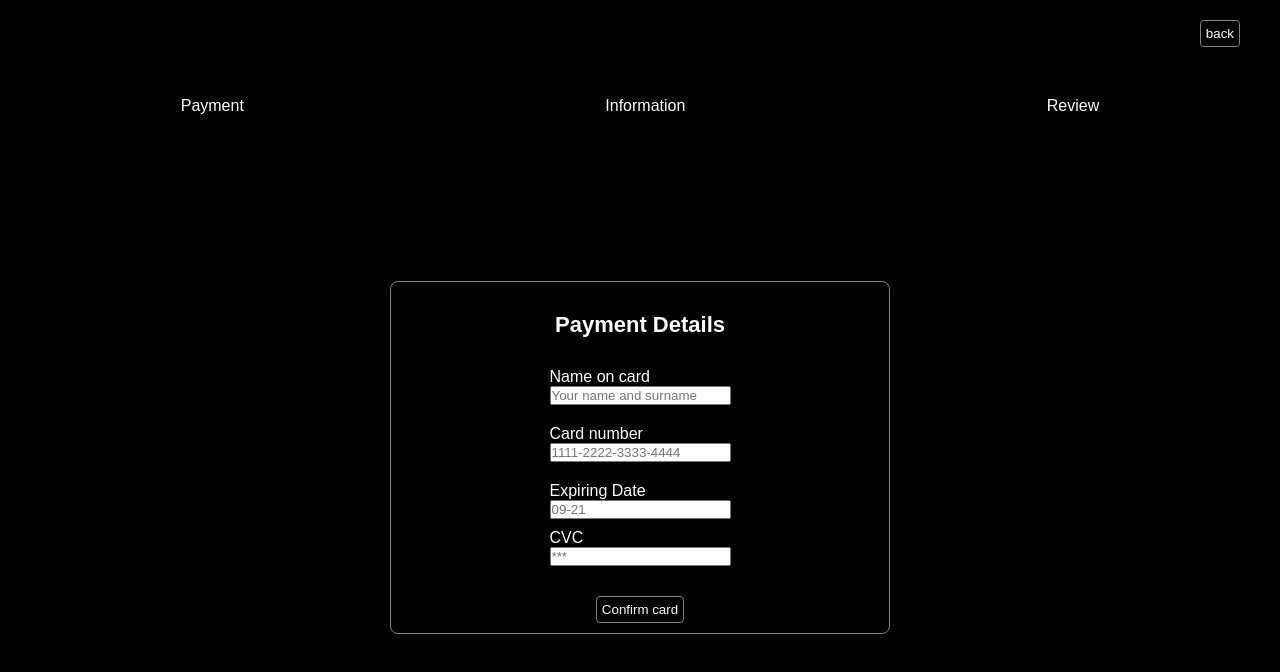
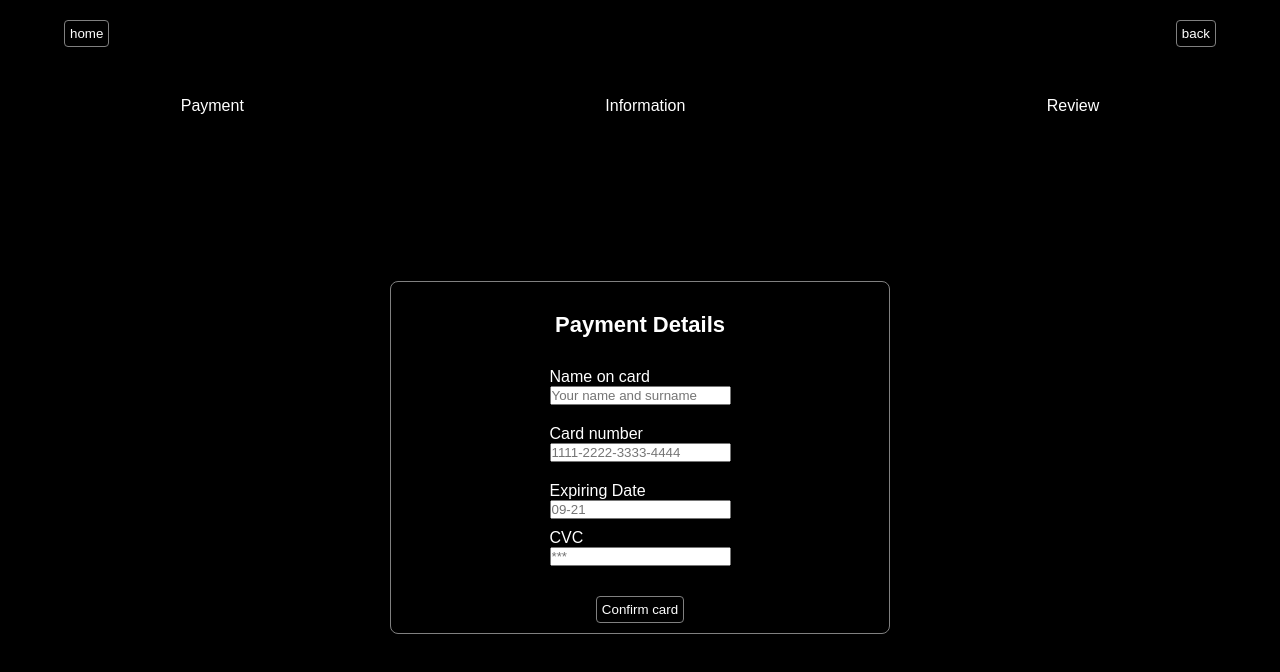
Before and after one commit to juneladedja/Muscles-developers-gym-website, a React (Vite) app: page /checkout in a window 1280 px wide. Shown: the top 672 px of the page. Built offline with nearby package versions, Linux system fonts and the light colour scheme; a web font is replaced by a local one.

Commit message:
added button backHome

```diff
--- a/src/Checkout.css
+++ b/src/Checkout.css
@@ -14,9 +14,15 @@
   margin-right: 40px;
 }
 
-/* .menu-icons-container{
-    border: 1px solid wheat;
-} */
+.menu-icons-container{
+  width: 100vw;
+  max-width: 1920px;
+  display: flex;
+  align-items: center;
+  justify-content: space-between;
+  flex-direction: row;
+  padding: 0 5%;
+}
 
 .progress-checkout-container {
   width: fit-content;
--- a/src/Checkout.jsx
+++ b/src/Checkout.jsx
@@ -3,6 +3,7 @@ import "./Checkout.css";
 import PaymentDetailsForm from "./PaymentDetailsForms";
 import BillingAddressForm from "./BillingAddressForm";
 import OrderSummary from "./OrderSummary";
+import { useNavigate } from "react-router-dom";
 
 function Checkout() {
   const [showBillingAddress, setShowBillingAddress] = useState(false);
@@ -23,7 +24,6 @@ function Checkout() {
     }));
     console.log(billingData);
   }
-
 
   const handleCompletePurchase = () => {
     setShowBillingAddress(true);
@@ -48,10 +48,17 @@ function Checkout() {
     }
   };
 
+  const navigateHome = useNavigate()
+  function backHome(){
+    navigateHome("../homepage")
+  }
+
   return (
     <div className="checkoutContainer">
       <div className="headerContainer">
         <div className="menu-icons-container">
+          <button className="purchase-btn" onClick={backHome}>home</button>
+
           <button className="purchase-btn" onClick={handleBack}>
             back
           </button>
@@ -98,7 +105,6 @@ function Checkout() {
             handleFormChange={handleFormChange}
             billingData={billingData}
             setBillingData={setBillingData}
-
           />
         )}
 
--- a/src/PaymentDetailsForms.jsx
+++ b/src/PaymentDetailsForms.jsx
@@ -22,12 +22,20 @@ const PaymentDetailsForm = ({ onCompletePurchase }) => {
       const handleChange = (e) => {
         const { name, value } = e.target;
         setFormData({ ...formData, [name]: value });
+
       };
+
+      function handleSubmitPayment(e){
+        e.preventDefault()
+        localStorage.setItem("paymentFormData", JSON.stringify(formData));
+        onCompletePurchase();
+
+      }
 
       return (
         <div>
           <h2 className="form-title">Payment Details</h2>
-          <form action="" className="checkout-form">
+          <form action="" className="checkout-form" onSubmit={handleSubmitPayment} >
             <div className="input-line">
               <label htmlFor="name">Name on card</label>
               <br />
@@ -49,6 +57,8 @@ const PaymentDetailsForm = ({ onCompletePurchase }) => {
                 name="cardNumber"
                 id="cardNumber"
                 placeholder="1111-2222-3333-4444"
+                pattern="\d{4}-\d{4}-\d{4}-\d{4}"
+                title="Please enter a valid card number in the format: 1111-2222-3333-4444"
                 value={formData.cardNumber}
                 onChange={handleChange}
               />
@@ -62,6 +72,8 @@ const PaymentDetailsForm = ({ onCompletePurchase }) => {
                   name="expiringDate"
                   id="expiringDate"
                   placeholder="09-21"
+                  pattern="\d{2}-\d{2}"
+                  title="Please enter a valid expiring date in the format: MM-YY"
                   value={formData.expiringDate}
                   onChange={handleChange}
                 />
@@ -74,6 +86,8 @@ const PaymentDetailsForm = ({ onCompletePurchase }) => {
                   name="cvc"
                   id="cvc"
                   placeholder="***"
+                  pattern="\d{3}"
+                  title="Please enter a valid CVC code consisting of 3 digits"
                   value={formData.cvc}
                   onChange={handleChange}
                   required
@@ -81,9 +95,8 @@ const PaymentDetailsForm = ({ onCompletePurchase }) => {
               </div>
             </div>
             <button
-              type="button"
+              type="submit"
               value="confirm card"
-              onClick={onCompletePurchase}
               className="purchase-btn"
               disabled={!isFormValid}
             >
```
